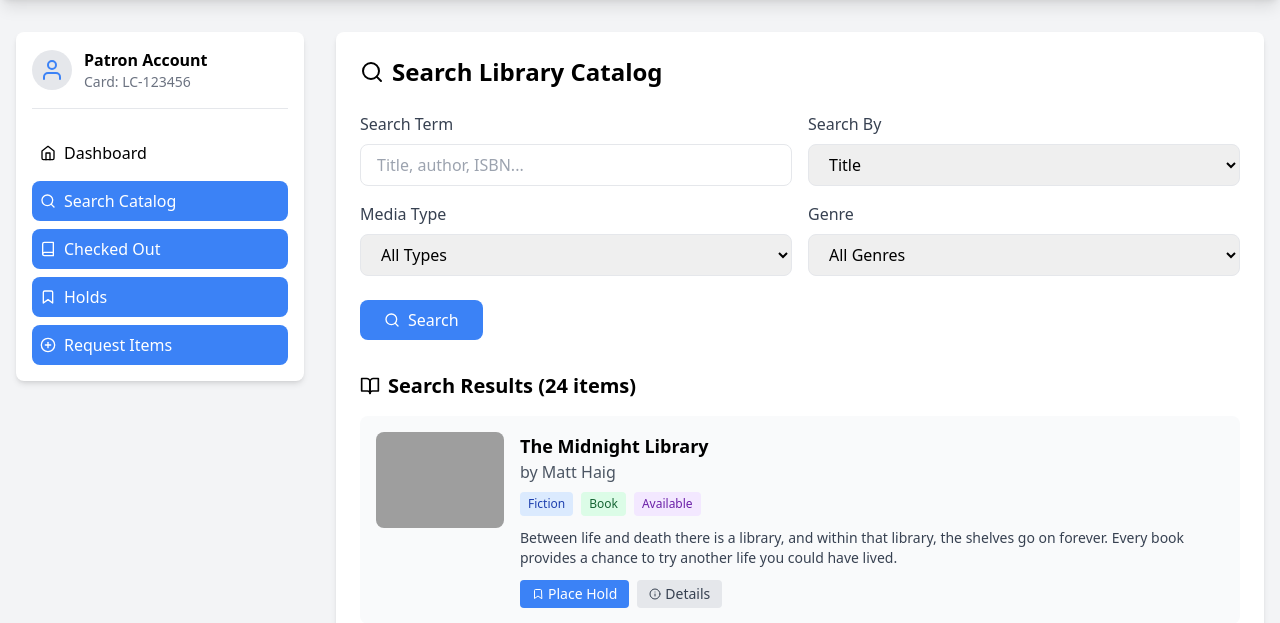
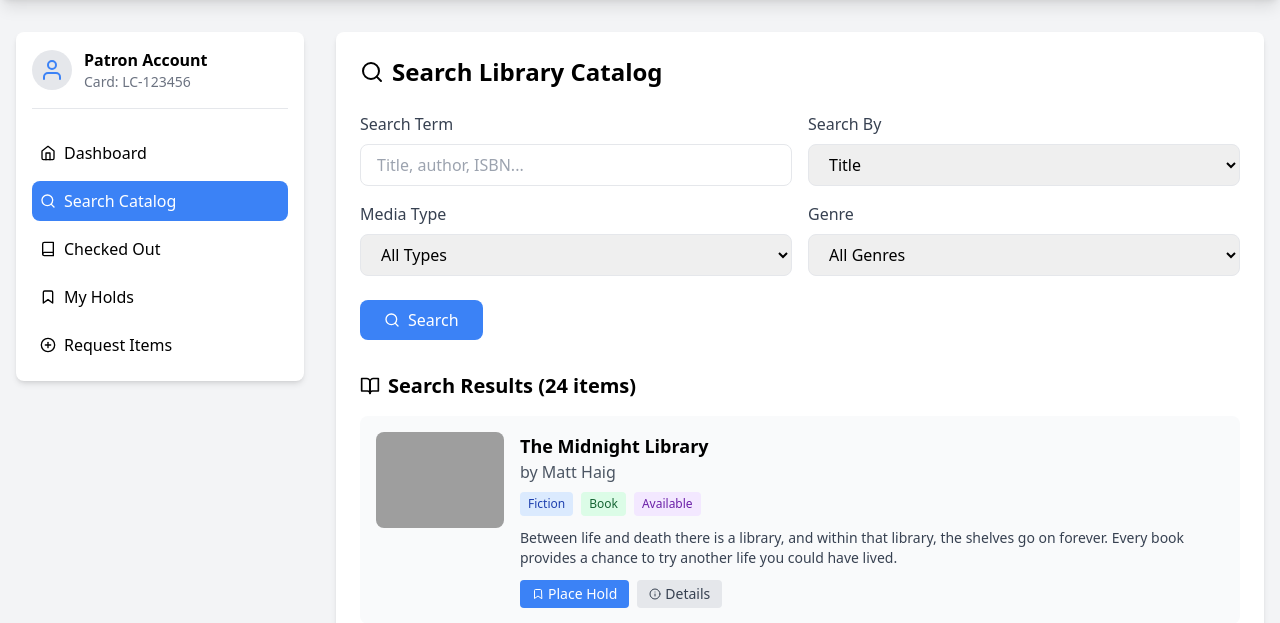
Before and after one commit to moeg100/media-catalog-system, a Django app: template users/templates/HTMLS/patron/patron-search.html in a window 1280 px wide. Shown: the part 56-679 px from the top of the page. Run offline with Django 5.2, Linux system fonts and the light colour scheme; the template is opened without the code that fills it, so the values that code supplies are empty; some libraries are stand-ins or nearby versions; grey boxes are pictures that could not be loaded.

Commit message:
Fixed Patron sidebar on all patron pages

```diff
--- a/users/templates/HTMLS/patron/patron-holds.html
+++ b/users/templates/HTMLS/patron/patron-holds.html
@@ -66,7 +66,7 @@
                         </a>
                     </li>
                     <li>
-                        <a href="patron-checked-out.html" class="flex items-center space-x-2 p-2 bg-primary text-white rounded-lg">
+                        <a href="patron-checked-out.html" class="flex items-center space-x-2 p-2 hover:bg-gray-100 rounded-lg transition duration-200">
 <i data-feather="book" class="w-4 h-4"></i>
                             <span>Checked Out</span>
                         </a>
--- a/users/templates/HTMLS/patron/patron-search.html
+++ b/users/templates/HTMLS/patron/patron-search.html
@@ -66,22 +66,23 @@
                         </a>
                     </li>
                     <li>
-                        <a href="patron-checked-out.html" class="flex items-center space-x-2 p-2 bg-primary text-white rounded-lg">
-<i data-feather="book" class="w-4 h-4"></i>
+                        <a href="patron-checked-out.html" class="flex items-center space-x-2 p-2 hover:bg-gray-100 rounded-lg transition duration-200">
+                            <i data-feather="book" class="w-4 h-4"></i>
                             <span>Checked Out</span>
+                        </a>
+</li>
+                    <li>
+                        <a href="patron-holds.html" class="flex items-center space-x-2 p-2 hover:bg-gray-100 rounded-lg transition duration-200">
+                            <i data-feather="bookmark" class="w-4 h-4"></i>
+                            <span>My Holds</span>
                         </a>
                     </li>
                     <li>
-                    <a href="#" class="flex items-center space-x-2 p-2 bg-primary text-white rounded-lg">
-<i data-feather="bookmark" class="w-4 h-4"></i>
-                            <span>Holds</span>
-                        </a>
-                    </li>
-                    <li>
-                        <a href="#" class="flex items-center space-x-2 p-2 bg-primary text-white rounded-lg">
+                        <a href="patron-requests.html" class="flex items-center space-x-2 p-2 hover:bg-gray-100 rounded-lg transition duration-200">
                             <i data-feather="plus-circle" class="w-4 h-4"></i>
                             <span>Request Items</span>
                         </a>
+                    </li>
                     </li>
 </ul>
             </div>
```
Also changed, not shown: users/templates/HTMLS/patron/patron-dashboard.html (+7 -7 lines), users/templates/HTMLS/patron/patron-requests.html (+6 -6 lines).
